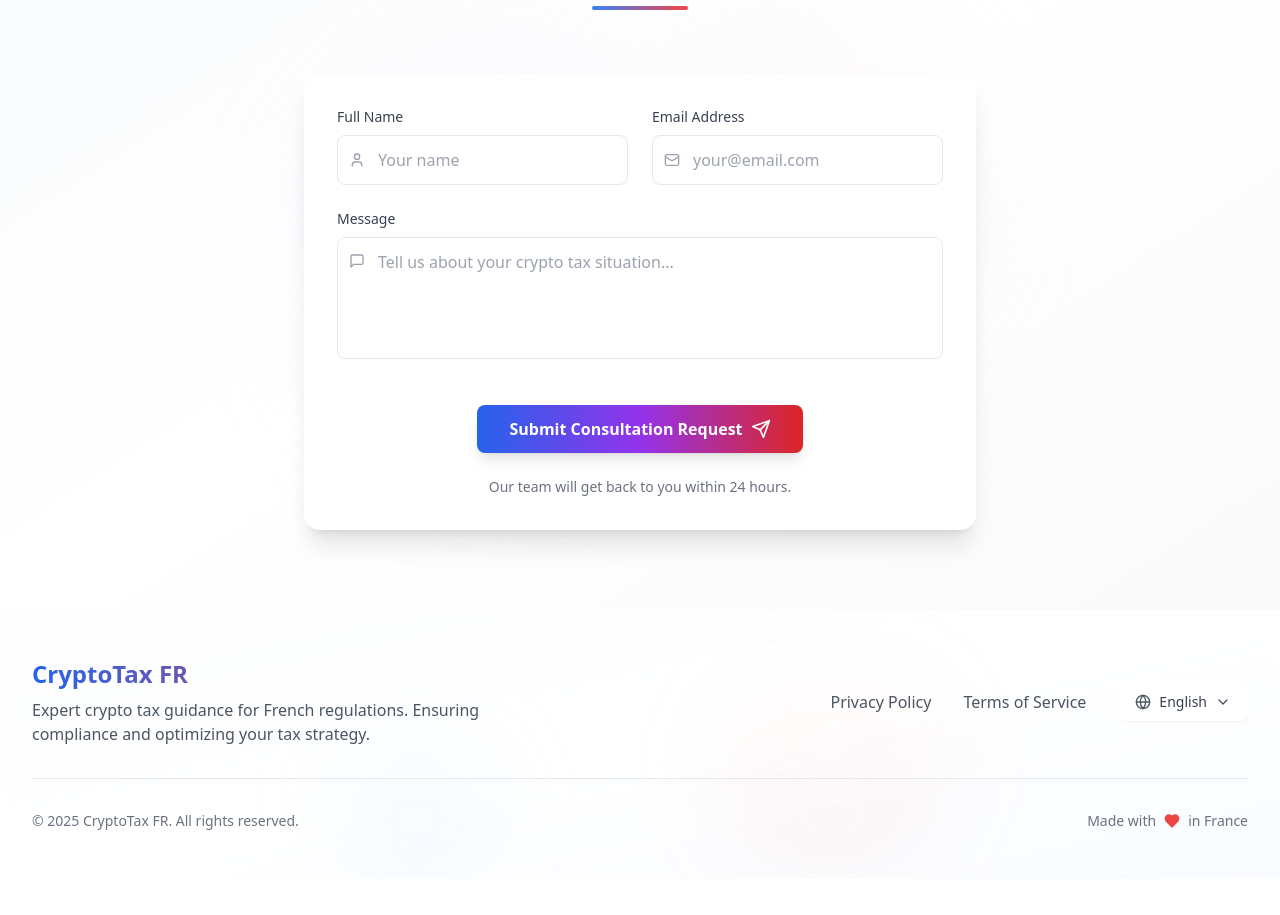
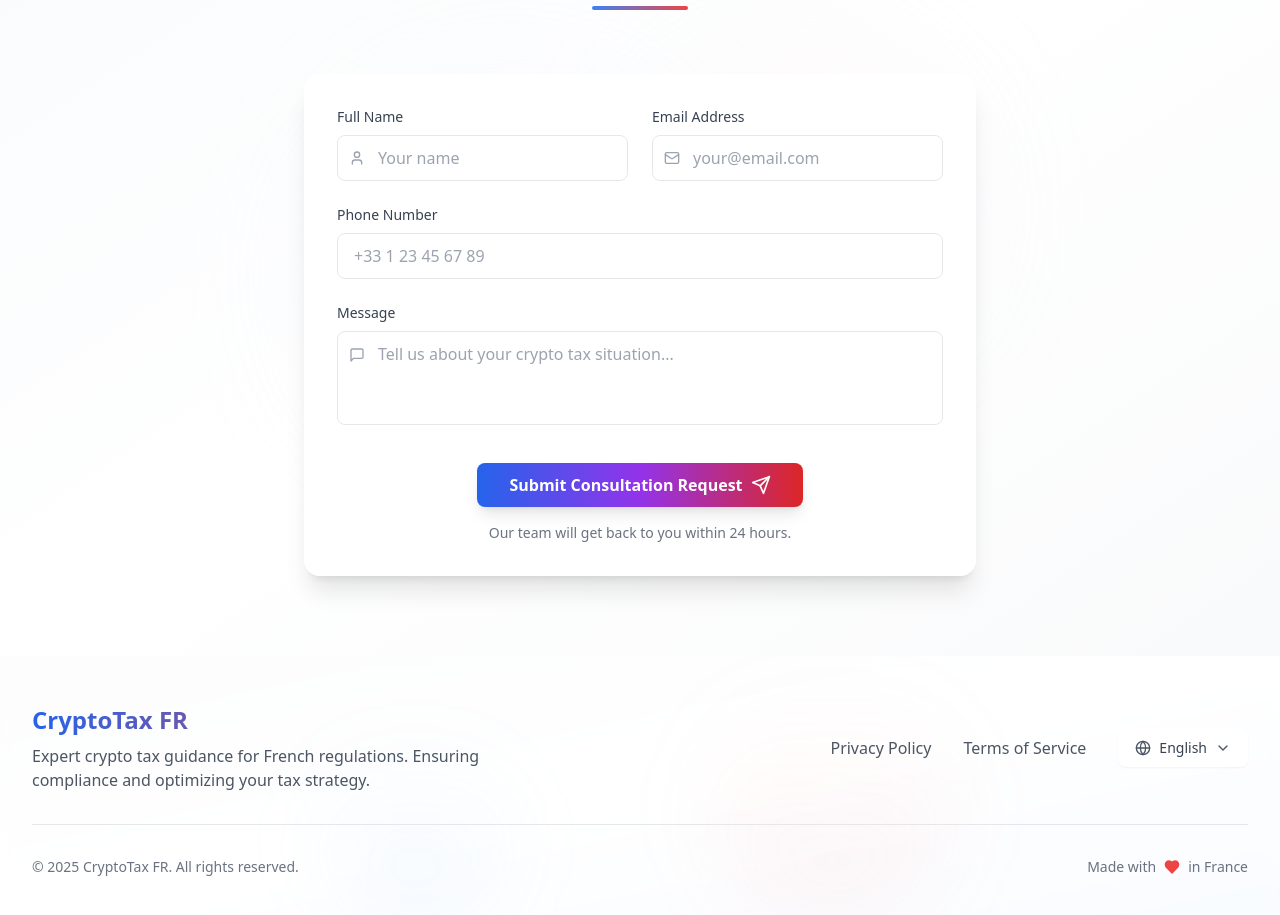
Before and after one commit to malikcoder02-hub/Crypt-tax-france, a React (Vite) app: page / in a window 1280 px wide. Shown: the part 3560-4475 px from the top of the page. Before the commit the page ends 4439 px from the top, so only its background shows below. Built offline with nearby package versions, Linux system fonts and the light colour scheme.

Commit message:
Refine contact form with better fields and reduced height

```diff
--- a/src/components/Contact.tsx
+++ b/src/components/Contact.tsx
@@ -7,6 +7,7 @@ const Contact: React.FC = () => {
   const [formData, setFormData] = useState({
     fullName: '',
     email: '',
+    phone: '',
     message: ''
   });
   const [isSubmitted, setIsSubmitted] = useState(false);
@@ -33,7 +34,7 @@ const Contact: React.FC = () => {
     // Reset form after success message
     setTimeout(() => {
       setIsSubmitted(false);
-      setFormData({ fullName: '', email: '', message: '' });
+      setFormData({ fullName: '', email: '', phone: '', message: '' });
     }, 3000);
   };
 
@@ -100,7 +101,7 @@ const Contact: React.FC = () => {
                         value={formData.fullName}
                         onChange={handleInputChange}
                         required
-                        className="w-full pl-10 pr-4 py-3 bg-white/80 border border-gray-200 rounded-lg focus:outline-none focus:ring-2 focus:ring-blue-500/50 focus:border-blue-500 transition-all duration-300 text-gray-700 placeholder-gray-400"
+                        className="w-full pl-10 pr-4 py-2.5 bg-white/90 border border-gray-200 rounded-lg focus:outline-none focus:ring-2 focus:ring-blue-500/50 focus:border-blue-500 transition-all duration-200 text-gray-700 placeholder-gray-400"
                         placeholder="Your name"
                       />
                     </div>
@@ -119,10 +120,28 @@ const Contact: React.FC = () => {
                         value={formData.email}
                         onChange={handleInputChange}
                         required
-                        className="w-full pl-10 pr-4 py-3 bg-white/80 border border-gray-200 rounded-lg focus:outline-none focus:ring-2 focus:ring-blue-500/50 focus:border-blue-500 transition-all duration-300 text-gray-700 placeholder-gray-400"
+                        className="w-full pl-10 pr-4 py-2.5 bg-white/90 border border-gray-200 rounded-lg focus:outline-none focus:ring-2 focus:ring-blue-500/50 focus:border-blue-500 transition-all duration-200 text-gray-700 placeholder-gray-400"
                         placeholder="your@email.com"
                       />
                     </div>
+                  </div>
+                </div>
+
+                {/* Phone */}
+                <div className="space-y-2">
+                  <label htmlFor="phone" className="block text-sm font-medium text-gray-700">
+                    {content.contact.form.phone}
+                  </label>
+                  <div className="relative">
+                    <input
+                      type="tel"
+                      id="phone"
+                      name="phone"
+                      value={formData.phone}
+                      onChange={handleInputChange}
+                      className="w-full px-4 py-2.5 bg-white/90 border border-gray-200 rounded-lg focus:outline-none focus:ring-2 focus:ring-blue-500/50 focus:border-blue-500 transition-all duration-200 text-gray-700 placeholder-gray-400"
+                      placeholder="+33 1 23 45 67 89"
+                    />
                   </div>
                 </div>
 
@@ -138,20 +157,20 @@ const Contact: React.FC = () => {
                       name="message"
                       value={formData.message}
                       onChange={handleInputChange}
-                      rows={4}
+                      rows={3}
                       required
-                      className="w-full pl-10 pr-4 py-3 bg-white/80 border border-gray-200 rounded-lg focus:outline-none focus:ring-2 focus:ring-blue-500/50 focus:border-blue-500 transition-all duration-300 text-gray-700 placeholder-gray-400 resize-none"
+                      className="w-full pl-10 pr-4 py-2.5 bg-white/90 border border-gray-200 rounded-lg focus:outline-none focus:ring-2 focus:ring-blue-500/50 focus:border-blue-500 transition-all duration-200 text-gray-700 placeholder-gray-400 resize-none"
                       placeholder="Tell us about your crypto tax situation..."
                     />
                   </div>
                 </div>
 
                 {/* Submit Button */}
-                <div className="text-center pt-4">
+                <div className="text-center pt-2">
                   <button
                     type="submit"
                     disabled={isSubmitting}
-                    className="group relative inline-flex items-center justify-center px-8 py-3 text-base font-semibold text-white bg-gradient-to-r from-blue-600 via-purple-600 to-red-600 rounded-lg shadow-lg hover:shadow-xl transform hover:scale-105 transition-all duration-300 disabled:opacity-50 disabled:cursor-not-allowed disabled:transform-none"
+                    className="group relative inline-flex items-center justify-center px-8 py-2.5 text-base font-semibold text-white bg-gradient-to-r from-blue-600 via-purple-600 to-red-600 rounded-lg shadow-lg hover:shadow-xl transform hover:scale-105 transition-all duration-300 disabled:opacity-50 disabled:cursor-not-allowed disabled:transform-none"
                   >
                     {isSubmitting ? (
                       <div className="flex items-center space-x-2">
@@ -169,7 +188,7 @@ const Contact: React.FC = () => {
               </form>
 
               {/* Subtext */}
-              <div className="mt-6 text-center">
+              <div className="mt-4 text-center">
                 <p className="text-gray-500 text-sm">
                   {content.contact.subtext}
                 </p>
```
